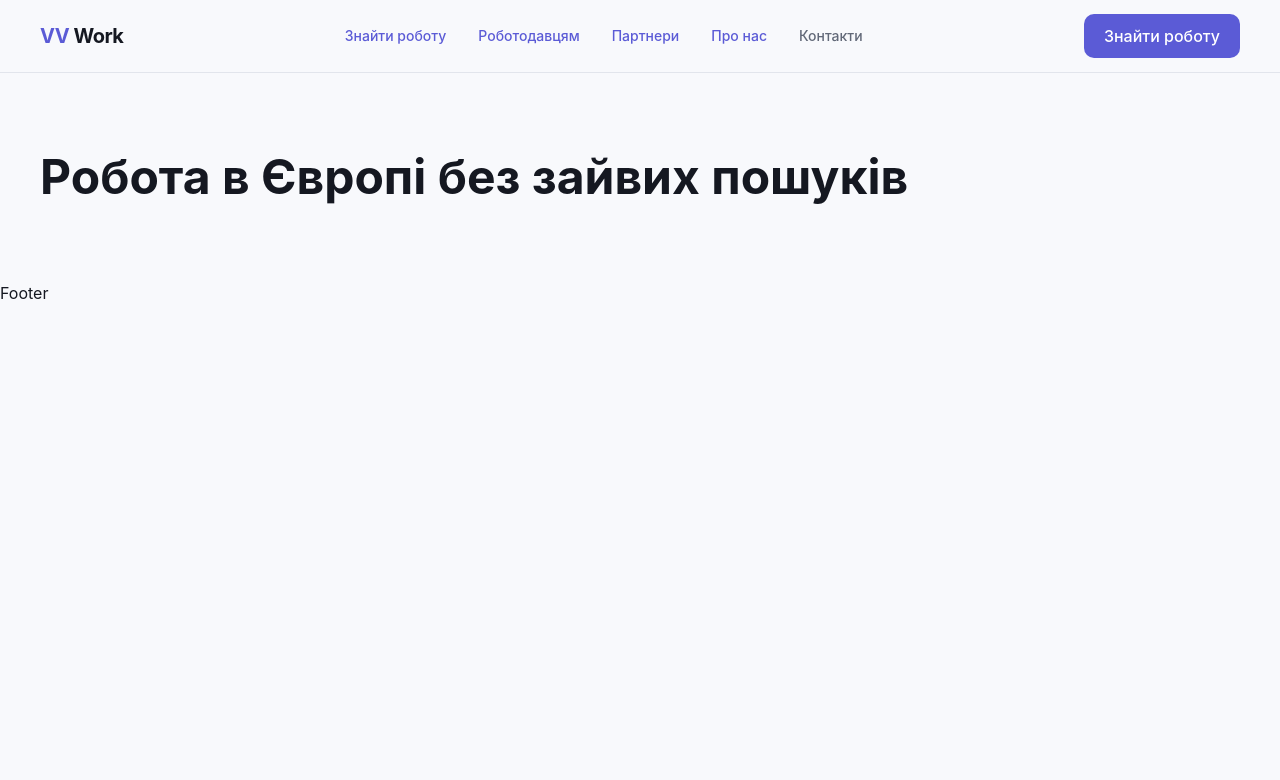
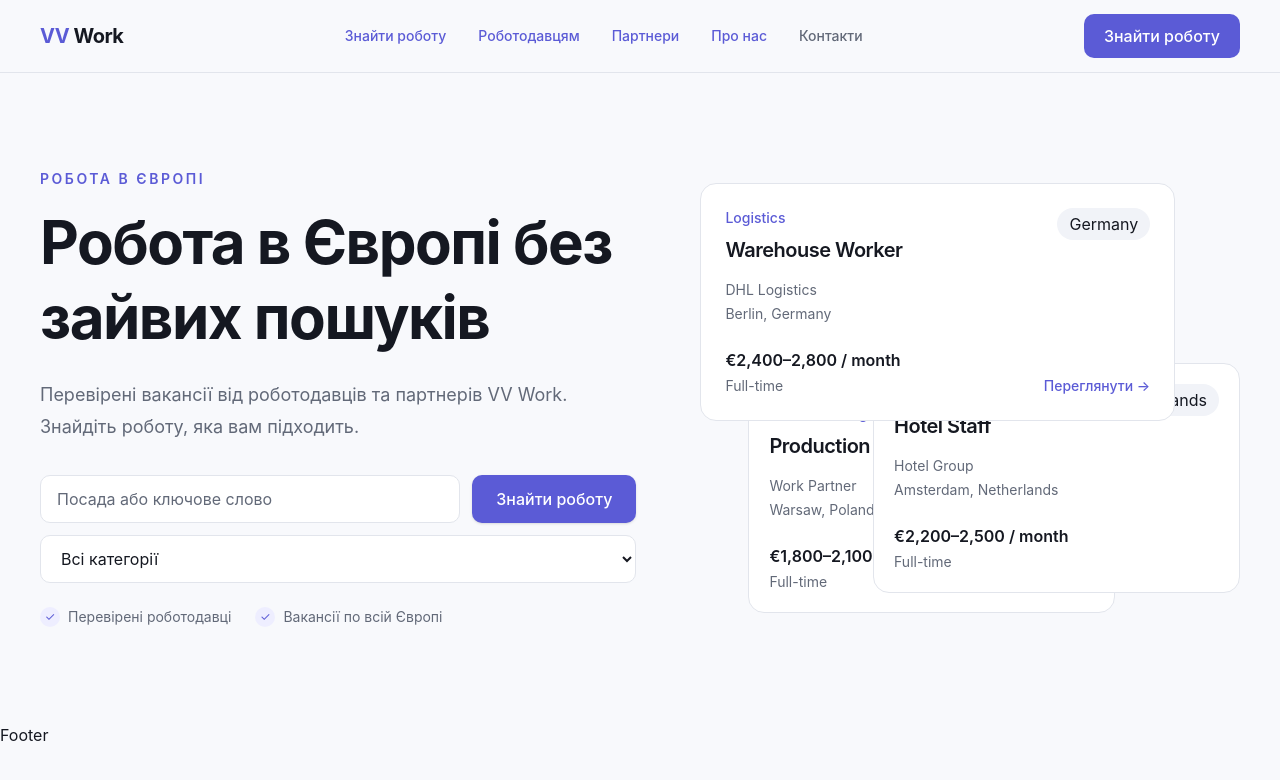
Before and after one commit to veselhmelnik/vv-work-test, a React (Vite) app: page / in a window 1280 px wide. Shown: the top 780 px of the page. Built offline with nearby package versions, Linux system fonts and the light colour scheme.

Commit message:
add Hero Section

```diff
--- /dev/null
+++ b/src/components/Hero.tsx
@@ -0,0 +1,117 @@
+import { VacancyCard } from '../features/vacancies/components/VacancyCard'
+import { heroVacancies } from '../mocks/hero-vacancies'
+import { Button } from './ui/Button'
+
+export function Hero() {
+  return (
+    <section className="container-page py-16 md:py-20 lg:py-24">
+      <div className="grid items-center gap-12 lg:grid-cols-[1.05fr_0.95fr] lg:gap-16">
+        <div>
+          <p className="mb-4 text-sm font-semibold uppercase tracking-[0.18em] text-primary">
+            Робота в Європі
+          </p>
+
+          <h1 className="max-w-3xl text-4xl font-bold leading-tight tracking-tight md:text-5xl lg:text-6xl">
+            Робота в Європі без зайвих пошуків
+          </h1>
+
+          <p className="mt-6 max-w-xl text-lg leading-8 text-muted">
+            Перевірені вакансії від роботодавців та партнерів VV Work. Знайдіть
+            роботу, яка вам підходить.
+          </p>
+          <form className="mt-8">
+            <div className="grid gap-3 sm:grid-cols-[1fr_auto] lg:grid-cols-1 xl:grid-cols-[1fr_auto]">
+              <div>
+                <label htmlFor="job-search" className="sr-only">
+                  Посада або ключове слово
+                </label>
+
+                <input
+                  id="job-search"
+                  type="search"
+                  placeholder="Посада або ключове слово"
+                  className="
+          h-12 w-full rounded-[10px]
+          border border-border
+          bg-surface px-4
+          text-foreground
+          outline-none
+          transition
+          placeholder:text-muted
+          focus:border-primary
+        "
+                />
+              </div>
+
+              <Button type="submit" className="h-12 px-6">
+                Знайти роботу
+              </Button>
+            </div>
+
+            <div className="mt-3">
+              <label htmlFor="job-category" className="sr-only">
+                Категорія
+              </label>
+
+              <select
+                id="job-category"
+                defaultValue=""
+                className="
+        h-12 w-full rounded-[10px]
+        border border-border
+        bg-surface px-4
+        text-foreground
+        outline-none
+        transition
+        focus:border-primary
+      "
+              >
+                <option value="">Всі категорії</option>
+                <option value="construction">Будівництво</option>
+                <option value="manufacturing">Виробництво</option>
+                <option value="logistics">Логістика</option>
+                <option value="hospitality">Готельно-ресторанна сфера</option>
+                <option value="it">IT</option>
+                <option value="drivers">Водії</option>
+              </select>
+            </div>
+          </form>
+          <div className="mt-4 md:mt-6 flex flex-wrap gap-x-6 gap-y-2 text-sm text-muted">
+            <span className="flex items-center gap-2">
+              <span className="flex size-5 items-center justify-center rounded-full bg-primary-soft text-xs text-primary">
+                ✓
+              </span>
+              Перевірені роботодавці
+            </span>
+            <span className="flex items-center gap-2">
+              <span className="flex size-5 items-center justify-center rounded-full bg-primary-soft text-xs text-primary">
+                ✓
+              </span>
+              Вакансії по всій Європі
+            </span>
+          </div>
+        </div>
+        <div className="relative">
+          <div className="grid gap-4 lg:hidden">
+            <VacancyCard vacancy={heroVacancies[0]} />
+            <VacancyCard vacancy={heroVacancies[1]} compact />
+          </div>
+
+          <div className="relative hidden min-h-107.5 lg:block">
+            <div className="cursor-pointer absolute left-0 top-0 z-30 w-[88%] hover:z-40">
+              <VacancyCard vacancy={heroVacancies[0]} />
+            </div>
+
+            <div className="cursor-pointer absolute bottom-0 left-12 z-10 w-[68%] hover:z-40">
+              <VacancyCard vacancy={heroVacancies[2]} compact />
+            </div>
+
+            <div className="cursor-pointer absolute bottom-5 right-0 z-20 w-[68%] hover:z-40">
+              <VacancyCard vacancy={heroVacancies[1]} compact />
+            </div>
+          </div>
+        </div>
+      </div>
+    </section>
+  )
+}
--- a/src/pages/HomePage.tsx
+++ b/src/pages/HomePage.tsx
@@ -1,13 +1,10 @@
+import { Hero } from '../components/Hero'
 import { PageLayout } from '../components/layout/PageLayout'
 
 export function HomePage() {
   return (
     <PageLayout>
-      <div className="container-page py-20">
-        <h1 className="text-5xl font-bold">
-          Робота в Європі без зайвих пошуків
-        </h1>
-      </div>
+      <Hero />
     </PageLayout>
   )
 }
```
